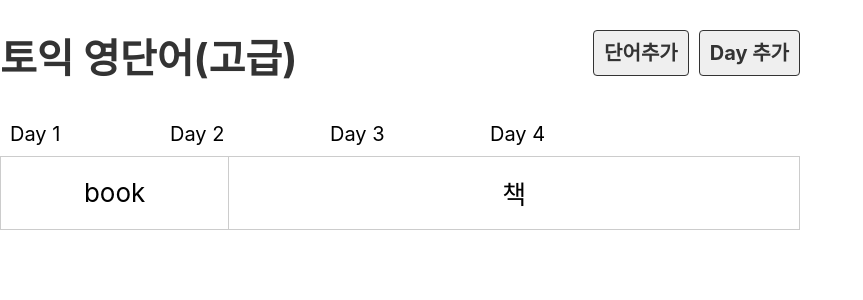
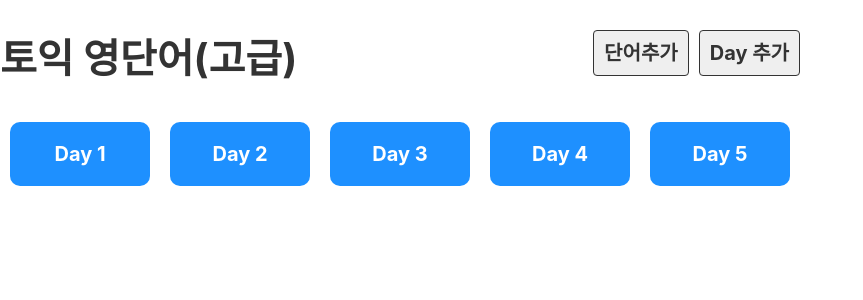
Before and after one commit to yhkang-xx/react-lecture, a React (Create React App) app: page / in a window 1280 px wide. Shown: the top 300 px of the page, without its empty margins (0-863 px from the left). Built offline with nearby package versions, Linux system fonts and the light colour scheme.

Commit message:
단어장 페이지 라우팅

```diff
--- a/src/App.js
+++ b/src/App.js
@@ -1,14 +1,26 @@
 import Header from './component/Header';
 import DayList from './component/DayList';
 import Day from './component/Day';
+import EmptyPage from './component/EmptyPage';
+
+import { BrowserRouter, Route, Routes } from 'react-router-dom';
+
+
 function App() {
 	return (
-		<div className="App">
-			<Header />
-			<DayList />
-			<Day />
+		<BrowserRouter>
+			<div className="App">
+				{/* 공통부분 */}
+				<Header />
 
-		</div>
+				{/* 변경부분 */}
+				<Routes>
+					<Route exact path="/" element={<DayList />} />
+					<Route path="/day/:day" element={<Day />} />
+					{/* <Route element={<EmptyPage />} /> */}
+				</Routes>
+			</div>
+		</BrowserRouter >
 	);
 }
 
--- a/src/component/Day.js
+++ b/src/component/Day.js
@@ -1,12 +1,16 @@
 import dummy from '../db/data.json';
+import { useParams } from 'react-router';
 
 export default function Day() {
 	// dummy.words
-	const day = 1;
-	const wordList = dummy.words.filter(word => word.day === day);
-	console.log(wordList);
+	// const day = useParams().day;
+	const { day } = useParams();
+
+	const wordList = dummy.words.filter(word => word.day === Number(day));
+
 	return (
 		<>
+			<h2>Day {day}</h2>
 			<table>
 				<tbody>
 					{wordList.map(word => (
--- a/src/component/DayList.js
+++ b/src/component/DayList.js
@@ -1,3 +1,4 @@
+import { Link } from 'react-router-dom';
 import dummy from '../db/data.json'
 
 export default function DayList() {
@@ -6,7 +7,8 @@
 		<ul className="list_day">
 			{dummy.days.map(day => (
 				<li key={day.id}>
-                    Day {day.day}
+					{/* <Link to={`/day`}>Day {day.day}</Link> */}
+					<Link to={`/day/${day.day}`}>Day {day.day}</Link>
 				</li>
 			))}
 		</ul>
--- /dev/null
+++ b/src/component/EmptyPage.js
@@ -0,0 +1,10 @@
+import { Link } from 'react-router-dom';
+
+export default function EmptyPage() {
+  return (
+    <>
+      <h2>잘못된 접근입니다.</h2>
+      <Link to="/">돌아가기</Link>
+    </>
+  );
+}
--- a/src/component/Header.js
+++ b/src/component/Header.js
@@ -1,8 +1,10 @@
+import { Link } from 'react-router-dom';
+
 export default function Header() {
 	return (
 		<div className="header">
 			<h1>
-                <a href="/">토익 영단어(고급)</a>
+				<Link to="/">토익 영단어(고급)</Link>
 			</h1>
 			<div className="menu">
 				<a href="#x" className='link'>단어추가</a>
--- a/src/db/data.json
+++ b/src/db/data.json
@@ -15,6 +15,10 @@
 		{
 			"day": 4,
 			"id": 4
+		},
+		{
+			"day": 5,
+			"id": 5
 		}
 	],
 	"words": [
@@ -47,49 +51,49 @@
 			"isDone": false
 		},
 		{
-            "day": "1",
+			"id": 7,
+			"day": 1,
 			"eng": "window",
 			"kor": "창문",
-            "isDone": false,
-            "id": 7
+			"isDone": false
 		},
 		{
-            "day": "1",
+			"day": 1,
 			"eng": "computer",
 			"kor": "컴퓨터",
 			"isDone": false,
 			"id": 8
 		},
 		{
-            "day": "2",
+			"day": 4,
 			"eng": "house",
 			"kor": "집",
 			"isDone": false,
 			"id": 9
 		},
 		{
-            "day": "2",
+			"day": 2,
 			"eng": "hand",
 			"kor": "손",
 			"isDone": false,
 			"id": 10
 		},
 		{
-            "day": "4",
+			"day": 4,
 			"eng": "monkey",
 			"kor": "원숭이",
 			"isDone": false,
 			"id": 11
 		},
 		{
-            "day": "4",
+			"day": 4,
 			"eng": "orange",
 			"kor": "오랜지",
 			"isDone": false,
 			"id": 12
 		},
 		{
-            "day": "3",
+			"day": 5,
 			"eng": "milk",
 			"kor": "우유",
 			"isDone": false,
```
Also changed, not shown: src/index.css (indentation only), 1 other file (tests, documents, lock files or other folders). Lines whose indentation alone changed are shown as unchanged.
